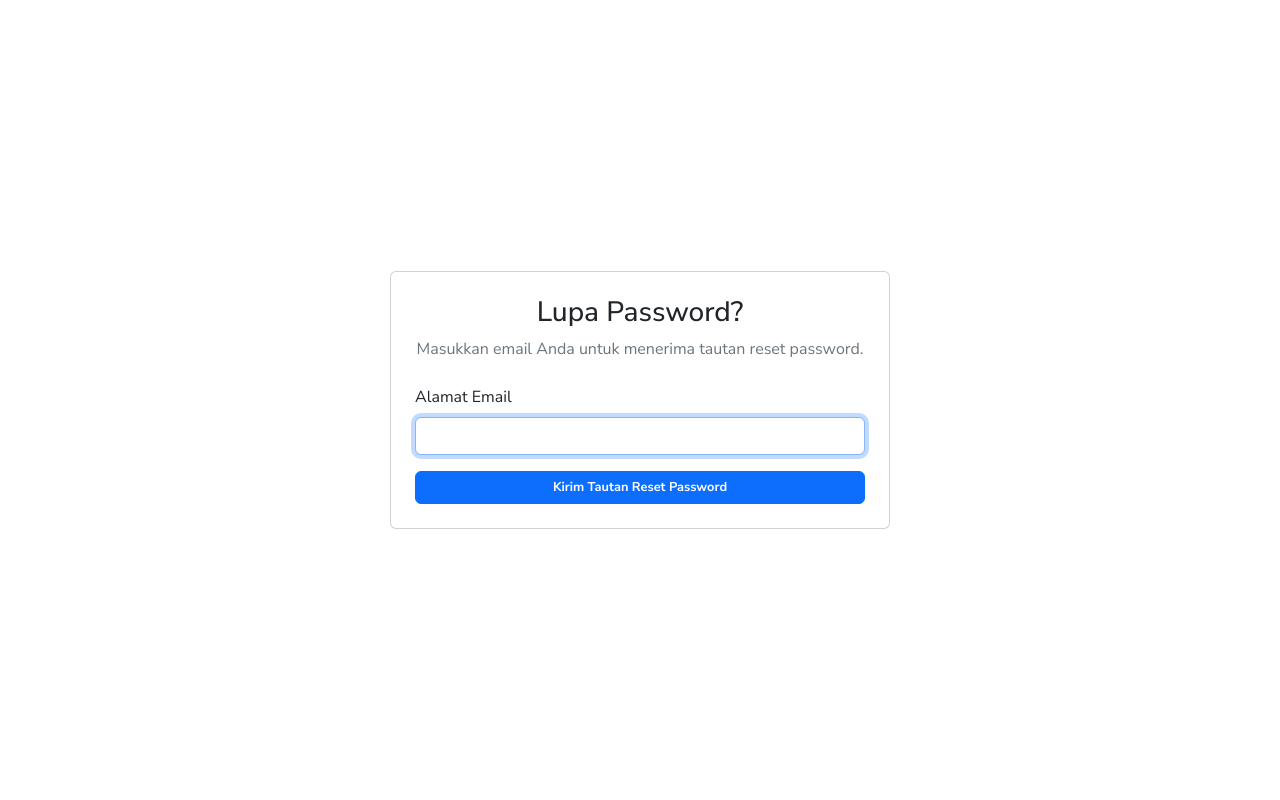
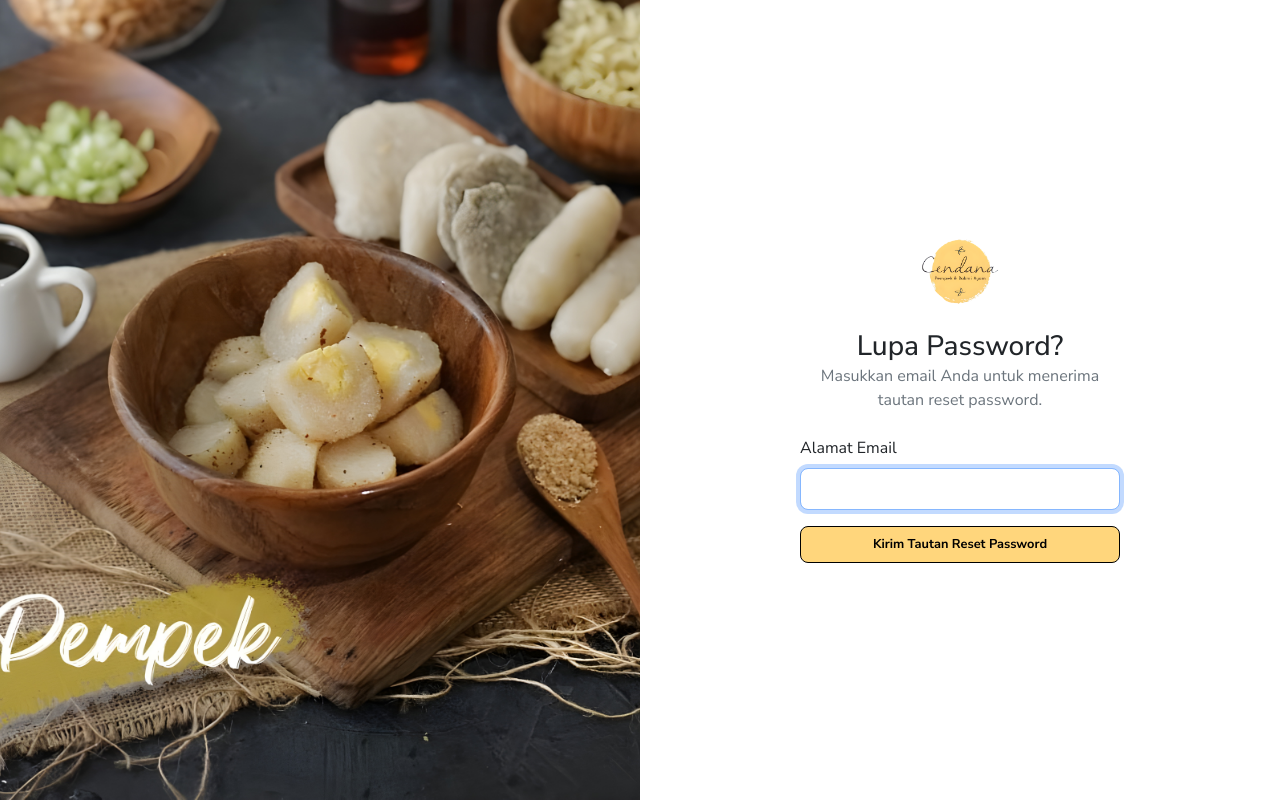
Before and after one commit to SukaMCD/Inceptum, a Laravel app: page /password/request in a window 1280 px wide. Run offline with Laravel 12, Linux system fonts and the light colour scheme.

Commit message:
Forgot UI

```diff
--- a/cendana/resources/views/auth/forgot-password.blade.php
+++ b/cendana/resources/views/auth/forgot-password.blade.php
@@ -1,21 +1,42 @@
 <!DOCTYPE html>
 <html lang="en">
+
 <head>
     <meta charset="UTF-8">
     <meta name="viewport" content="width=device-width, initial-scale=1.0">
     <title>Lupa Password</title>
-    <link href="https://cdn.jsdelivr.net/npm/bootstrap@5.3.8/dist/css/bootstrap.min.css" rel="stylesheet">
+    <link rel="icon" type="image/png" href="{{ asset('images/favicon.png') }}">
+    <link href="https://cdn.jsdelivr.net/npm/bootstrap@5.3.8/dist/css/bootstrap.min.css" rel="stylesheet" xintegrity="sha384-sRIl4kxILFvY47J16cr9ZwB07vP4J8+LH7qKQnuqkuIAvNWLzeN8tE5YBujZqJLB" crossorigin="anonymous">
     <link rel="stylesheet" href="{{ asset('css/auth.css') }}">
 </head>
+
 <body>
-    <div class="container d-flex justify-content-center align-items-center vh-100">
-        <div class="card p-4" style="max-width: 500px; width: 100%;">
+    <div class="row vh-100 g-0">
+        <!-- Gambar -->
+        <div class="col-lg-6 position-relative d-none d-lg-block">
+            <div class="bg-holder"></div>
+        </div>
+        <!-- Gambar -->
+
+        <!-- Form Lupa Password -->
+        <div class="col-lg-6">
+            <div class="row align-items-center justify-content-center h-100 g-0 px-4 px-sm-0">
+                <div class="col col-sm-6 col-lg-7 col-xl-6">
+
+                    <!-- Logo -->
+                    <a class="d-flex justify-content-center mb-4">
+                        <img src="{{ asset('images/logo_cendana.png') }}" alt="Kedai Cendana" width="80" draggable="false">
+                    </a>
+                    <!-- Logo -->
+
                     @if (session('status'))
+                        <!-- Tampilan ini akan muncul jika email berhasil dikirim -->
                         <h3 class="card-title text-center">Cek Email Anda</h3>
                         <p class="text-center text-secondary mb-4">
                             Kami telah mengirimkan tautan reset password ke email Anda. Silakan cek kotak masuk Anda.
                         </p>
                     @else
+                        <!-- Tampilan default (form) akan muncul jika email belum dikirim -->
                         <h3 class="card-title text-center">Lupa Password?</h3>
                         <p class="text-center text-secondary mb-4">Masukkan email Anda untuk menerima tautan reset password.</p>
 
@@ -23,17 +44,20 @@
                             @csrf
                             <div class="mb-3">
                                 <label for="email" class="form-label">Alamat Email</label>
-                        <input type="email" class="form-control @error('email') is-invalid @enderror" id="email" name="email" value="{{ old('email') }}" required autofocus>
+                                <input type="email" class="form-control form-control-lg fs-6 @error('email') is-invalid @enderror" id="email" name="email" value="{{ old('email') }}" required autofocus>
                                 @error('email')
                                     <div class="invalid-feedback">
                                         {{ $message }}
                                     </div>
                                 @enderror
                             </div>
-                    <button type="submit" class="btn btn-primary w-100">Kirim Tautan Reset Password</button>
+                            <button type="submit" class="btn btn-primary btn-cendana btn-lg w-100">Kirim Tautan Reset Password</button>
                         </form>
                     @endif
                 </div>
             </div>
+        </div>
+    </div>
 </body>
+<script src="https://cdn.jsdelivr.net/npm/bootstrap@5.3.8/dist/js/bootstrap.bundle.min.js" xintegrity="sha384-FKyoEForCGlyvwx9Hj09JcYn3nv7wiPVlz7YYwJrWVcXK/BmnVDxM+D2scQbITxI" crossorigin="anonymous"></script>
 </html>
```
Lines whose indentation alone changed are shown as unchanged.
